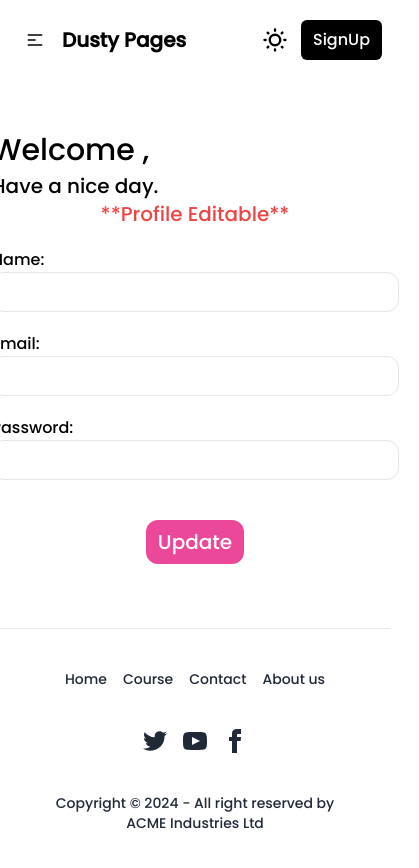
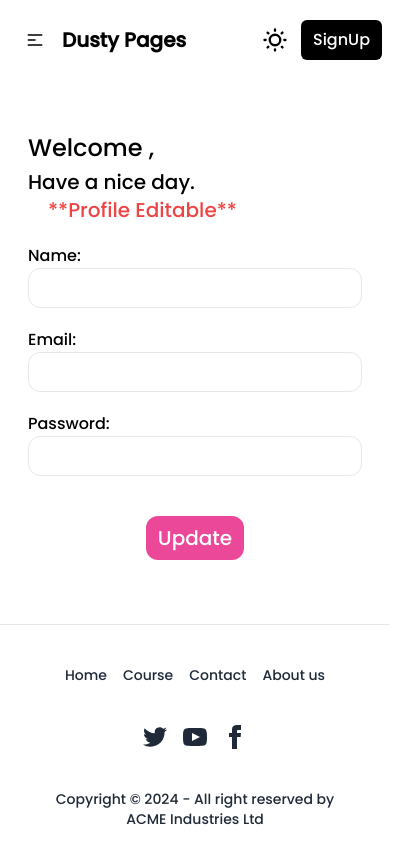
Before and after one commit to jatinshakya809/Book-Store-MERN-WebSIte, a React (Vite) app in the folder Frontend/: page /profile in a window 390 px wide. Shown: the top 868 px of the page, 419 px wide, since content can reach past the window. Built offline with nearby package versions, Linux system fonts and the light colour scheme.

Commit message:
Change Profile

```diff
--- a/Frontend/src/components/Profile.jsx
+++ b/Frontend/src/components/Profile.jsx
@@ -38,15 +38,15 @@ const Profile = () => {
   return (
     <div className="md:m-24 mx-2 mt-20 mb-6">
       <div className="md:w-[35vw]   duration-300 rounded-2xl md:hover:shadow-xl md:border-2 border-gray-300">
-        <h1 className="text-3xl mx-5 mt-3 mb-1">
+        <h1 className="text-2xl mx-5 mt-3 mb-1">
           Welcome <span className="text-pink-500">{user?.fullname}</span>,
         </h1>
         <h1 className="text-xl mx-5 md:flex ">
           Have a nice day.
-          <p className="text-red-500 mx-5 text-center">**Profile Editable**</p>
+          <p className="text-red-500 mx-5">**Profile Editable**</p>
         </h1>
 
-        <form className="p-5 md:pt-10 pt-5 space-y-5">
+        <form className="p-5 w-full md:pt-10 pt-5 space-y-5">
           <div>
             <label className="md:text-xl">Name: </label>
             <input
@@ -55,7 +55,7 @@ const Profile = () => {
               onChange={(e) => {
                 setFullName(e.target.value);
               }}
-              className="text-black bg-transparent rounded-xl md:ml-3 text-[20px] outline-none border md:px-3 md:py-1.5 px-2 py-1"
+              className="text-black w-full bg-transparent rounded-xl md:ml-3 text-[20px] outline-none border md:px-3 md:py-1.5 px-2 py-1"
             />
           </div>
           <div>
@@ -64,7 +64,7 @@ const Profile = () => {
               type="text"
               value={email}
               readOnly
-              className="text-black bg-transparent rounded-xl md:ml-3 text-[20px] outline-none border md:px-3 md:py-1.5 px-2 py-1"
+              className="text-black w-full bg-transparent rounded-xl md:ml-3 text-[20px] outline-none border md:px-3 md:py-1.5 px-2 py-1"
             />
           </div>
           <div>
@@ -75,7 +75,7 @@ const Profile = () => {
                 setPassword(e.target.value);
               }}
               type="password"
-              className="text-black bg-transparent rounded-xl md:ml-3 text-[20px] outline-none border md:px-3 md:py-1.5 px-2 py-1"
+              className="text-black w-full bg-transparent rounded-xl md:ml-3 text-[20px] outline-none border md:px-3 md:py-1.5 px-2 py-1"
             />
           </div>
           <div className="text-center">
```
